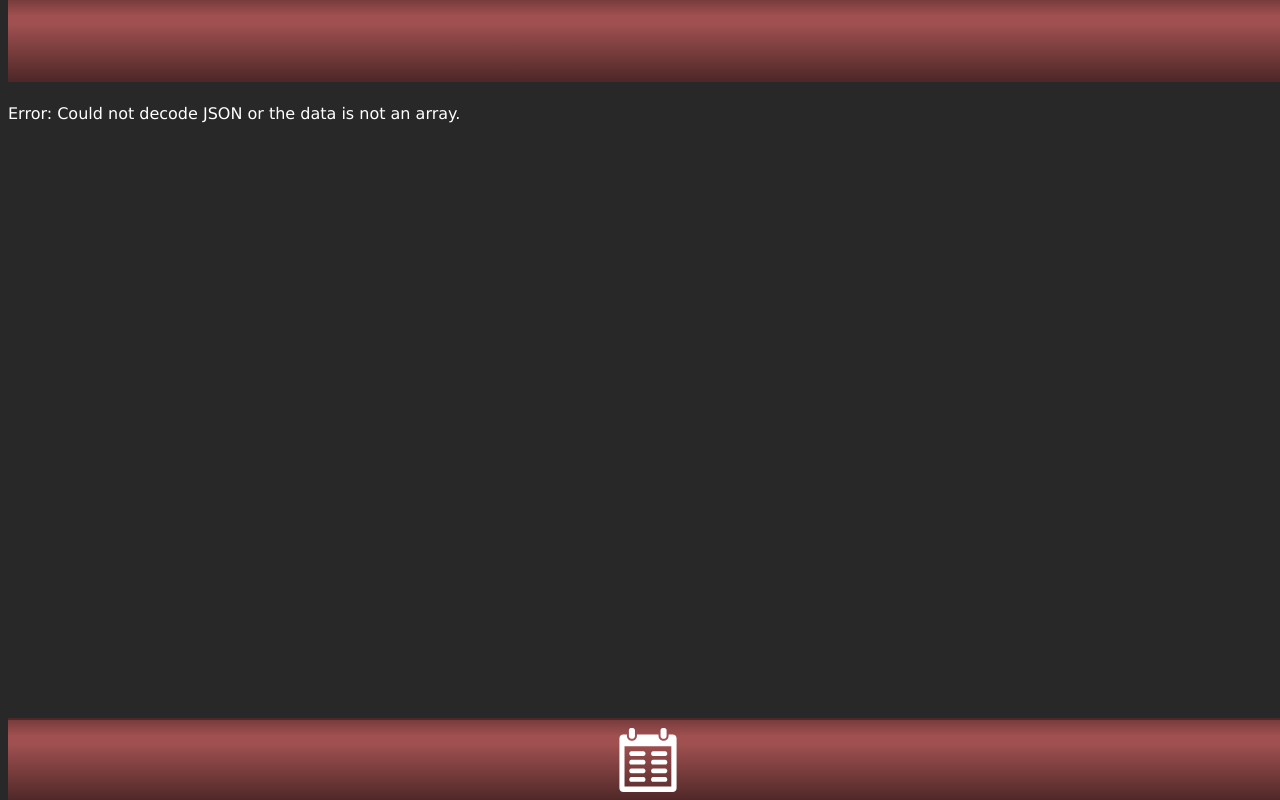
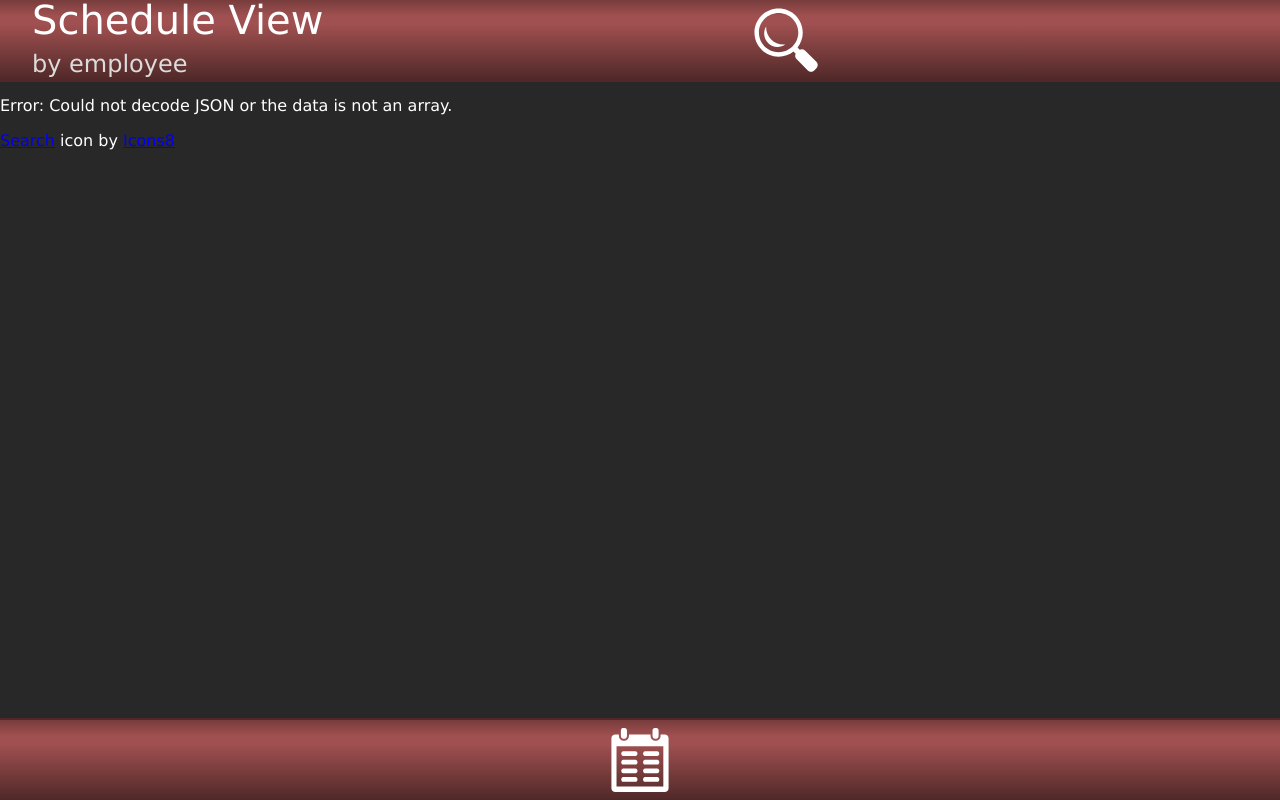
Before and after one commit to brodybigwood/sched-tracker, a PHP site: page / in a window 1280 px wide. Run offline with PHP 8.4, Linux system fonts and the light colour scheme.

Commit message:
style design, u can set variable for view sorting

```diff
--- a/php/index.php
+++ b/php/index.php
@@ -3,8 +3,9 @@
 echo "<!DOCTYPE html>";
 echo "<html>";
     echo "<head>";
-    echo "<title>Schedule</title>";
-    echo "<link rel='stylesheet' href='style.css'>";
+        echo "<title>Schedule</title>";
+        echo "<link rel='stylesheet' href='style.css'>";
+        echo "<script defer src='script.js'></script>";
     echo "</head>";
     echo "<body>";
 
@@ -13,7 +14,29 @@
 
 
         echo "<div id='top-bar' class='fixed-bar'>";
+            echo "<div id='view'>";
+                echo "<a id='title'>Schedule View</a>";
+                echo "<a id='viewType'></a>";
+            echo "</div>";
+            echo "<button id='dropdown' class='navigator'>";
+            echo "</button>";
+
         echo "</div>";
+
+        $views = [
+            "Employee",
+            "Day",
+            "Position",
+            "Search..."
+        ];
+
+        echo "<ul class='dropdown-list'>";
+            foreach ($views as $view => $viewString) {
+                echo "<li>" . $viewString . "</li>";
+            }
+        echo "</ul>";
+
+
 
         $infile = '../currentWeek.json';
 
@@ -34,8 +57,8 @@
 
         echo "</div>";
 
-
     echo "</body>";
+    echo "<a target='_blank' href='https://icons8.com/icon/131/search'>Search</a> icon by <a target='_blank' href='https://icons8.com'>Icons8</a>";
 echo "</html>";
 
 
--- /dev/null
+++ b/php/script.js
@@ -0,0 +1,43 @@
+const dropdown = document.querySelector('#dropdown');
+const dropdownList = document.querySelector('.dropdown-list');
+const selectedOptionSpan = document.querySelector('#selected-option');
+const dropdownItems = document.querySelectorAll('.dropdown-list li');
+
+const viewType = document.getElementById('viewType');
+
+dropdown.addEventListener('click', () => {
+    const isDropdownOpen = dropdownList.classList.contains('open');
+
+    if (!isDropdownOpen) {
+      dropdownList.classList.toggle('open');
+    }
+});
+
+dropdownItems.forEach(item => {
+  item.addEventListener('click', () => {
+    const selectedText = item.textContent;
+    dropdownList.classList.remove('open');
+    const selectedValue = item.textContent.toLowerCase().replace(/ /g, '_');
+    console.log('Selected view:', selectedValue);
+    setView(selectedValue);
+
+  });
+});
+
+// Close the dropdown if the user clicks outside of it
+document.addEventListener('click', (event) => {
+    const isClickInsideDropdown = event.target.closest('#dropdown');
+    const isDropdownOpen = dropdownList.classList.contains('open');
+
+    // Close the dropdown only if it's currently open AND the click was outside the dropdown
+    if (isDropdownOpen && !isClickInsideDropdown) {
+      dropdownList.classList.remove('open');
+    }
+  });
+
+
+function setView(value) {
+    viewType.textContent = "by "+value;
+}
+
+setView('employee');
--- a/php/style.css
+++ b/php/style.css
@@ -5,6 +5,11 @@
     padding-top: 10vh;
     padding-bottom: 10vh;
     box-sizing: border;
+    margin: 0;
+}
+
+html {
+    margin: 0;
 }
 
 .employee {
@@ -51,10 +56,7 @@
     line-height: 0;
 }
 
-#top-bar {
-    top: 0;
-    border-bottom: 2px solid rgb(80, 40, 40);
-}
+
 
 #bottom-bar {
     border-top: 2px solid rgb(80, 40, 40);
@@ -67,7 +69,7 @@
 
 .fixed-bar {
     height: 10vh;
-    width: 100%;
+    width: 100vw;
     position: fixed;
     z-index: 1000;
     background-image: linear-gradient(
@@ -77,6 +79,7 @@
         rgb(160, 80, 80) 80%, /* New color right near the top */
         rgb(120, 60, 60) 100% /* Final color (transparent) very near the top */
     );
+    line-height: 10vh;
 }
 
 .navigator {
@@ -87,18 +90,109 @@
     background-size: auto 80%;
     background-color: rgba(0,0,0,0);
     border: 0;
-    filter: brightness(1); /* Start with no brightness change */
-    transition: filter 0.3s ease; /* Optional: Add a smooth transition */
+    filter: brightness(1);
+    transition: filter 0.3s ease;
 }
 
 .navigator:hover {
-    filter: brightness(0.7); /* Increase brightness on hover (adjust value as needed) */
+    filter: brightness(0.7);
 }
 
 .navigator:active {
-    filter: brightness(0.5); /* Even darker when actively pressed */
+    filter: brightness(0.5);
 }
 
 #scheduleBtn {
     background-image: url('img/calendar.svg');
 }
+
+#top-bar {
+    top: 0;
+    border-bottom: 2px solid rgb(80, 40, 40);
+    display: flex;
+    flex-direction: row;
+    justify-content: space-between;
+}
+
+
+#title {
+    margin-top: 0;
+    font-size: 5vh;
+    line-height: 5vh;
+    margin-left: 2.5vw;
+    white-space: nowrap;
+}
+
+#viewType {
+    font-size: 3vh;
+    line-height: 6vh;
+    margin-left: 2.5vw;
+    white-space: nowrap;
+    color: rgb(220, 220, 220);
+
+}
+
+#view {
+    display: flex;
+    flex-direction: column;
+    width: auto;
+    max-width: 90vh;
+    overflow-wrap: anywhere;
+    height: 10vh;
+}
+
+#dropdown {
+    background-image: url('img/search.svg');
+    height: 100%;
+    width: 10vh;
+    margin-right: 2.5vw;
+    margin-left: auto;
+  }
+
+
+
+
+
+  .dropdown-list {
+    list-style: none;
+    border-top: none;
+    position: fixed;
+    margin-right: 0;
+    right: 0;
+    width: 40vw;
+    z-index: 1002;
+    display: hidden;
+    transform: translateX(100%);
+    transition: transform 0.3s ease-in-out;
+}
+
+.dropdown-list.open {
+    display: block; /* Make it visible */
+    transform: translateX(0); /* Slide into its final position */
+}
+
+  .dropdown-list li {
+    cursor: pointer;
+    background-image: linear-gradient(
+        to top,
+        rgb(80, 40, 40),
+        rgb(160, 80, 80) 70%,
+        rgb(160, 80, 80) 80%,
+        rgb(120, 60, 60) 100%
+    );
+    filter: brightness(1);
+    transition: filter 0.3s ease;
+
+    width: 100%;
+
+    height: 10vh;
+    font-size: 5vw;
+    line-height: 10vh;
+    text-align: right;
+    padding-right: 1vw;
+    box-sizing: border-box;
+  }
+
+  .dropdown-list li:hover {
+    filter: brightness(0.7);
+  }
```
Also changed, not shown: php/img/search.svg (added).
